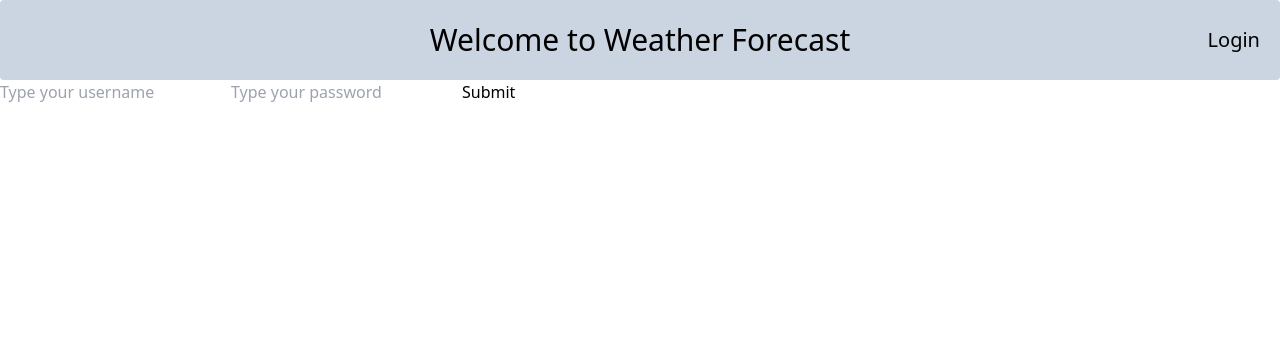
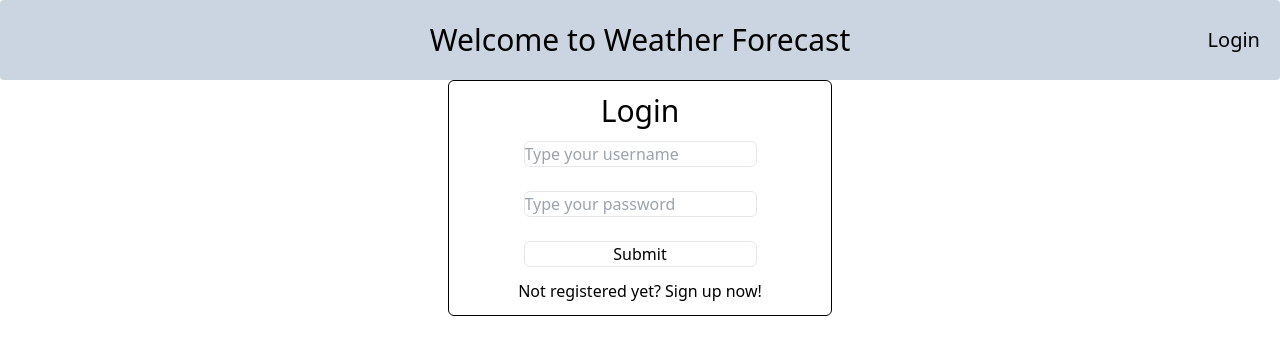
Before and after one commit to GusRiffel/weather-forecast, a React (Vite) app in the folder web/: page /login in a window 1280 px wide. Shown: the top 354 px of the page. Built offline with nearby package versions, Linux system fonts and the light colour scheme.

Commit message:
Implements yup validation for login

```diff
--- a/web/package.json
+++ b/web/package.json
@@ -9,6 +9,7 @@
     "preview": "vite preview"
   },
   "dependencies": {
+    "@hookform/resolvers": "^2.9.9",
     "@types/js-cookie": "^3.0.2",
     "axios": "^0.27.2",
     "dayjs": "^1.11.5",
@@ -18,7 +19,8 @@
     "react-dom": "^18.2.0",
     "react-hook-form": "^7.36.1",
     "react-icons": "^4.4.0",
-    "react-router-dom": "^6.4.2"
+    "react-router-dom": "^6.4.2",
+    "yup": "^0.32.11"
   },
   "devDependencies": {
     "@types/react": "^18.0.17",
--- a/web/src/Components/LoginForm/index.tsx
+++ b/web/src/Components/LoginForm/index.tsx
@@ -7,12 +7,22 @@ import { UserContext } from "../../context/AuthContext";
 import { useUser } from "../../hooks/useUser";
 import { createCookie } from "../../utils/cookieHelper";
 
+import { yupResolver } from "@hookform/resolvers/yup";
+import * as yup from "yup";
+
+const schema = yup.object().shape({
+  username: yup.string().required("Username can't be empty"),
+  password: yup.string().required("Password can't be empty"),
+});
+
 export const LoginForm = () => {
   const {
     register,
     handleSubmit,
     formState: { errors },
-  } = useForm<LoginFormValues>();
+  } = useForm<LoginFormValues>({
+    resolver: yupResolver(schema),
+  });
   const { login } = useUser();
   const { createCurrentUser } = useContext(UserContext);
   const navigate = useNavigate();
@@ -27,10 +37,40 @@ export const LoginForm = () => {
   };
 
   return (
-    <form onSubmit={handleSubmit((data) => handleLogin(data))}>
-      <input {...register("username")} placeholder="Type your username" />
-      <input {...register("password")} placeholder="Type your password" />
-      <button type="submit">Submit</button>
-    </form>
+    <>
+      <div className="flex flex-col items-center border border-solid border-black w-[30%] rounded-md mx-auto">
+        <div className="text-3xl py-3">
+          <h1>Login</h1>
+        </div>
+        <form
+          className="flex flex-col gap-3"
+          onSubmit={handleSubmit((data) => handleLogin(data))}
+        >
+          <input
+            className="border rounded-md"
+            {...register("username")}
+            placeholder="Type your username"
+          />
+          <p className="text-red-500 font-semibold">
+            {errors.username?.message}
+          </p>
+          <input
+            className="border rounded-md"
+            {...register("password")}
+            type="password"
+            placeholder="Type your password"
+          />
+          <p className="text-red-500 font-semibold">
+            {errors.password?.message}
+          </p>
+          <button className="border rounded-md" type="submit">
+            Submit
+          </button>
+        </form>
+        <div className="py-3">
+          <p>Not registered yet? Sign up now!</p>
+        </div>
+      </div>
+    </>
   );
 };
--- /dev/null
+++ b/web/src/views/Register.tsx
@@ -0,0 +1,3 @@
+export const Register= () => {
+  return <div>Register</div>
+}
```
Also changed, not shown: 1 other file (tests, documents, lock files or other folders).
